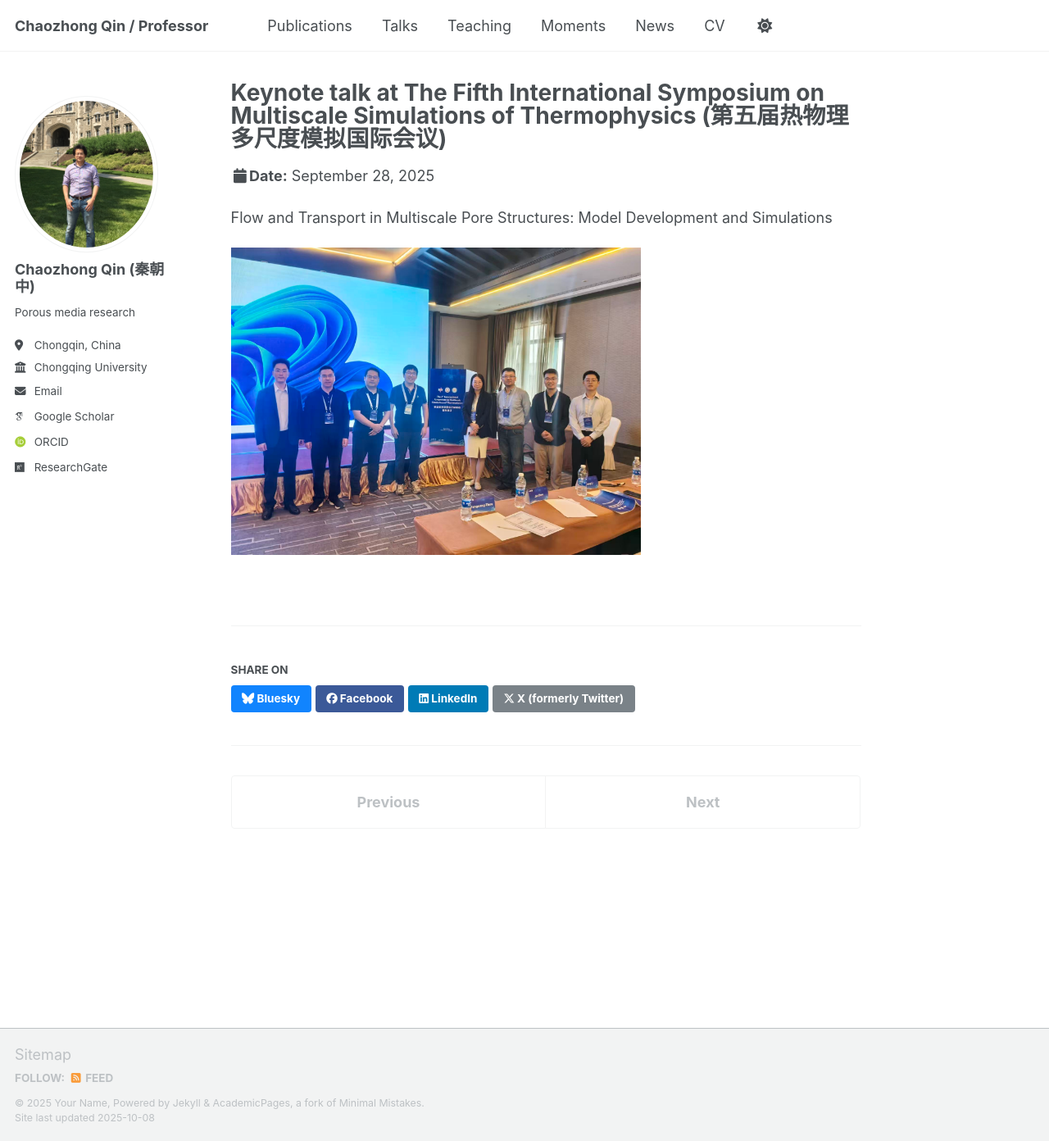
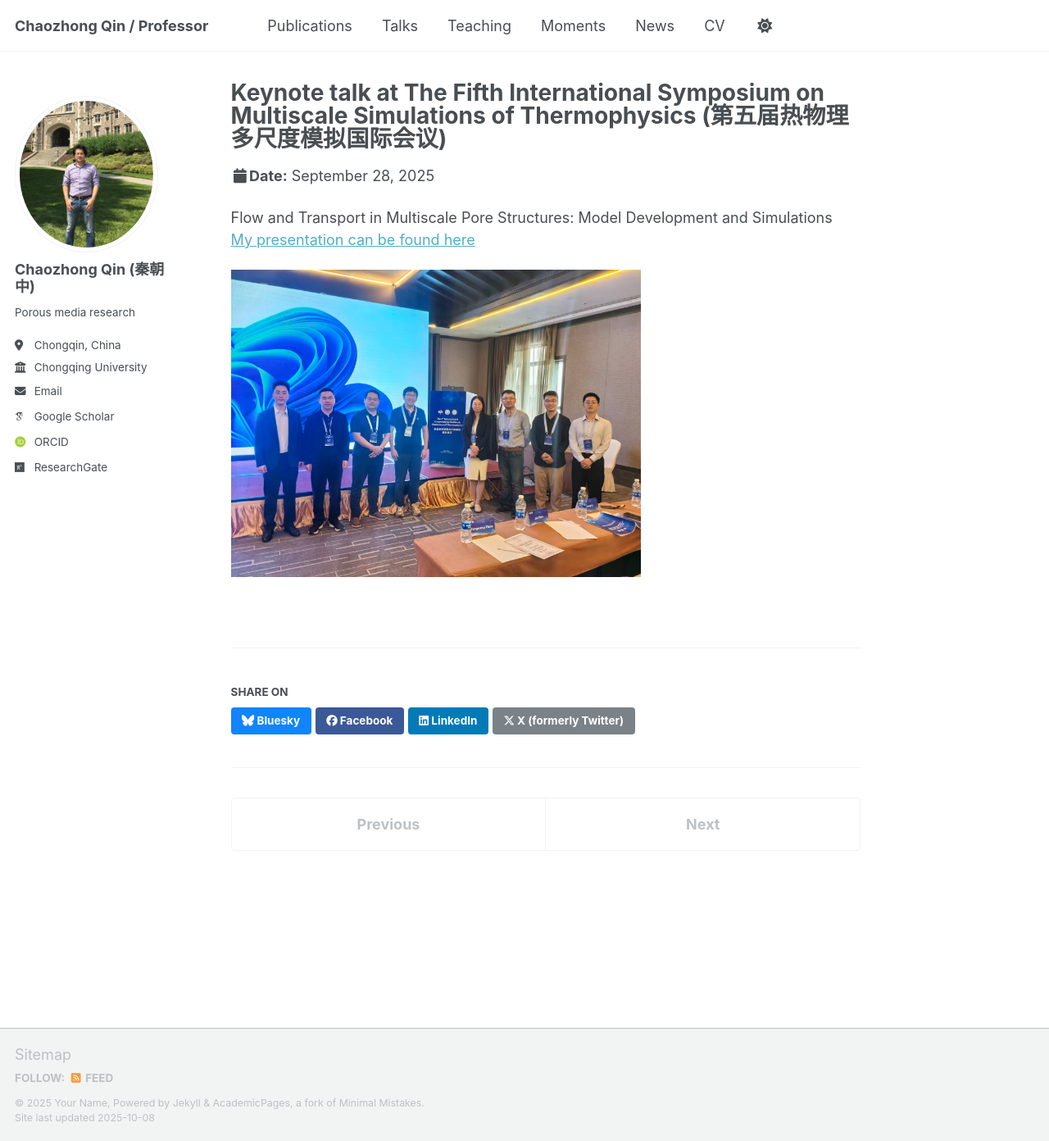
Before and after one commit to CZQIN/czqin.github.io, a Jekyll site: the page built from _talks/MSTP-202509-hefei.md, in a window 1280 px wide and 1392 px high. Shown: the whole window at 82% size. Built offline with Jekyll 4.4.1, drawn with Linux system fonts in a browser that asks for light colours; some web fonts are replaced; a script that is not in the unit is left out.

Commit message:
Update MSTP-202509-hefei.md

```diff
--- a/_talks/MSTP-202509-hefei.md
+++ b/_talks/MSTP-202509-hefei.md
@@ -10,6 +10,7 @@ location: "Hefei, China"
 ---
 
 Flow and Transport in Multiscale Pore Structures: Model Development and Simulations
+[My presentation can be found here](http://czqin.github.io/files/MSTP-202509-hefei-ppt.pdf)
 <p align="left">
   <img src="/images/MSTP-202509-hefei-2.jpg" alt="Session chair" width="500">
 </p>
```
